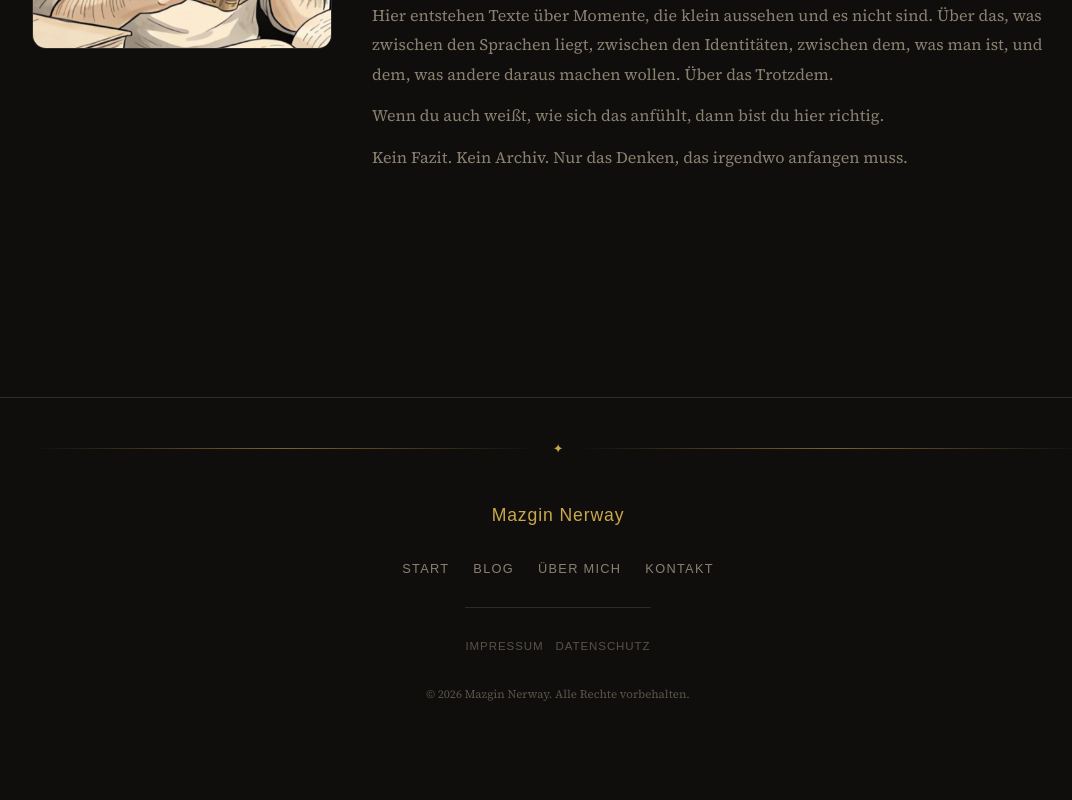
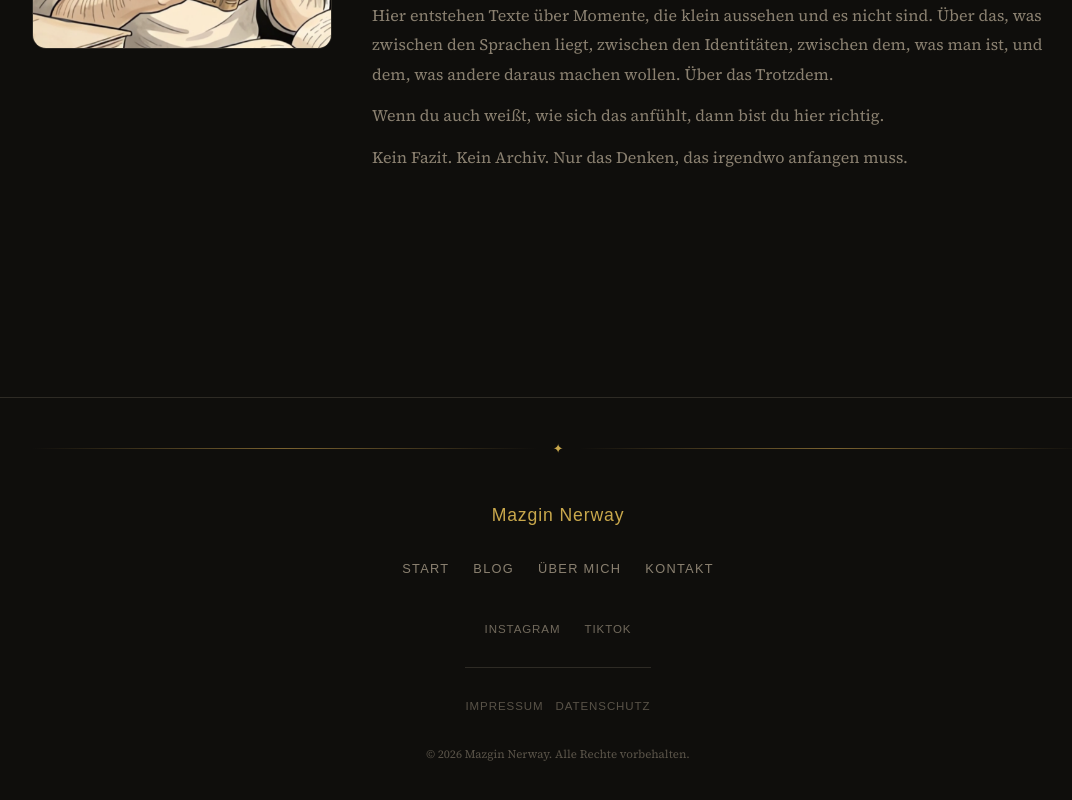
Before and after one commit to Mosaik114/Mazgin-Nerway, a Next.js app: page /about in a window 1280 px wide. Shown: the part 710-1510 px from the top of the page, without its empty margins (82-1154 px from the left). Before the commit the page ends 1454 px from the top, so only its background shows below. Built offline with nearby package versions, Linux system fonts and the light colour scheme; no server answers; a web font is replaced by a local one.

Commit message:
added insta and tiktok account

```diff
--- a/src/app/about/page.tsx
+++ b/src/app/about/page.tsx
@@ -1,6 +1,6 @@
 import type { Metadata } from 'next';
 import Image from 'next/image';
-import { SITE_URL } from '@/lib/config';
+import { SITE_URL, SOCIAL_LINKS } from '@/lib/config';
 import { SITE_NAME, SITE_PERSON_GENDER, toAbsoluteUrl, toJsonLd } from '@/lib/seo';
 import styles from './about.module.css';
 
@@ -47,6 +47,7 @@ const personJsonLd = {
   description:
     'Mazgin Nerway ist Blogger und Autor. Er schreibt auf Deutsch über Identität, Sprache und das Leben zwischen zwei Kulturen.',
   gender: SITE_PERSON_GENDER,
+  sameAs: [SOCIAL_LINKS.instagram, SOCIAL_LINKS.tiktok],
   knowsLanguage: ['de', 'de-DE'],
   mainEntityOfPage: {
     '@type': 'WebPage',
--- a/src/components/Footer.module.css
+++ b/src/components/Footer.module.css
@@ -70,6 +70,31 @@
   color: var(--color-gold);
 }
 
+.social {
+  display: flex;
+  flex-wrap: wrap;
+  justify-content: center;
+  gap: var(--space-md);
+}
+
+.social a {
+  display: inline-flex;
+  align-items: center;
+  min-height: var(--tap-target-size);
+  font-family: var(--font-heading);
+  font-size: var(--text-xs);
+  text-transform: uppercase;
+  letter-spacing: 0.08em;
+  color: var(--color-text-muted);
+  opacity: 0.8;
+  transition: color 0.2s, opacity 0.2s;
+}
+
+.social a:is(:hover, :active) {
+  color: var(--color-gold);
+  opacity: 1;
+}
+
 .legal {
   display: flex;
   flex-wrap: wrap;
--- a/src/components/Footer.tsx
+++ b/src/components/Footer.tsx
@@ -1,4 +1,5 @@
 import Link from 'next/link';
+import { SOCIAL_LINKS } from '@/lib/config';
 import styles from './Footer.module.css';
 
 export default function Footer() {
@@ -17,6 +18,14 @@ export default function Footer() {
             <Link href="/about">Über mich</Link>
             <Link href="/contact">Kontakt</Link>
           </nav>
+          <nav className={styles.social} aria-label="Social Media">
+            <a href={SOCIAL_LINKS.instagram} target="_blank" rel="noopener noreferrer">
+              Instagram
+            </a>
+            <a href={SOCIAL_LINKS.tiktok} target="_blank" rel="noopener noreferrer">
+              TikTok
+            </a>
+          </nav>
           <div className={styles.legal}>
             <Link href="/impressum">Impressum</Link>
             <Link href="/datenschutz">Datenschutz</Link>
--- a/src/lib/config.ts
+++ b/src/lib/config.ts
@@ -1,5 +1,9 @@
 export const SITE_URL = 'https://www.nerway.de';
 export const LOCALE = 'de-DE';
+export const SOCIAL_LINKS = {
+  instagram: 'https://www.instagram.com/mazgin.nerway/',
+  tiktok: 'https://www.tiktok.com/@mazgin.nerway',
+} as const;
 
 export function formatDate(date: string): string {
   return new Date(date).toLocaleDateString(LOCALE, {
```
